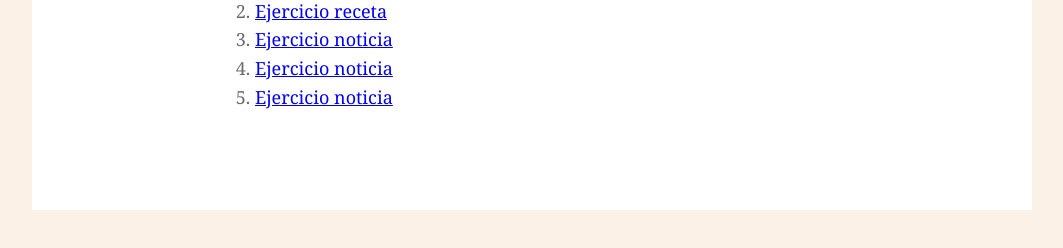
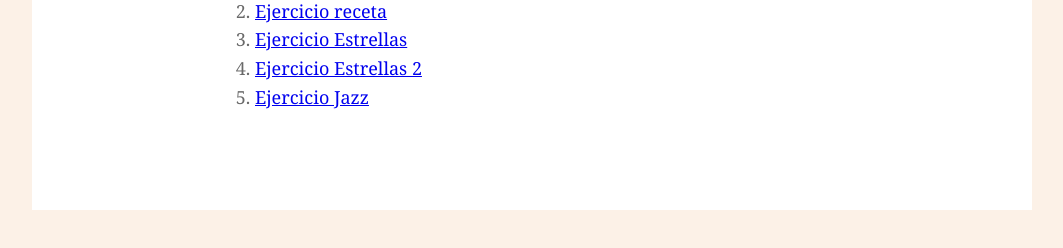
Before and after one commit to marielaesp/MarielaWebTypeClass, a plain HTML site: page index.html in a window 1280 px wide. Shown: the part 212-460 px from the top of the page, without its empty margins (108-1171 px from the left). Drawn offline with nearby package versions, Linux system fonts and the light colour scheme.

Commit message:
Update index.html

```diff
--- a/index.html
+++ b/index.html
@@ -27,9 +27,9 @@
       <ol class="list">
         <li><a href="menu.html">Ejercicio menu</a></li>
         <li><a href="receta.html">Ejercicio receta</a></li>
-        <li><a href="pagina-lunar/eje-lunar-landing.html">Ejercicio noticia</a></li>
-        <li><a href="ProyectoParcial1.html">Ejercicio noticia</a></li>
-        <li><a href="pagina-lunar-v02/eje-lunar-landing-v02.html">Ejercicio noticia</a></li>
+        <li><a href="pagina-lunar/eje-lunar-landing.html">Ejercicio Estrellas</a></li>
+        <li><a href="pagina-lunar-v02/eje-lunar-landing-v02.html">Ejercicio Estrellas 2</a></li>
+        <li><a href="ProyectoParcial1.html">Ejercicio Jazz</a></li>
       </ol>
       <br>
       <br>
```
